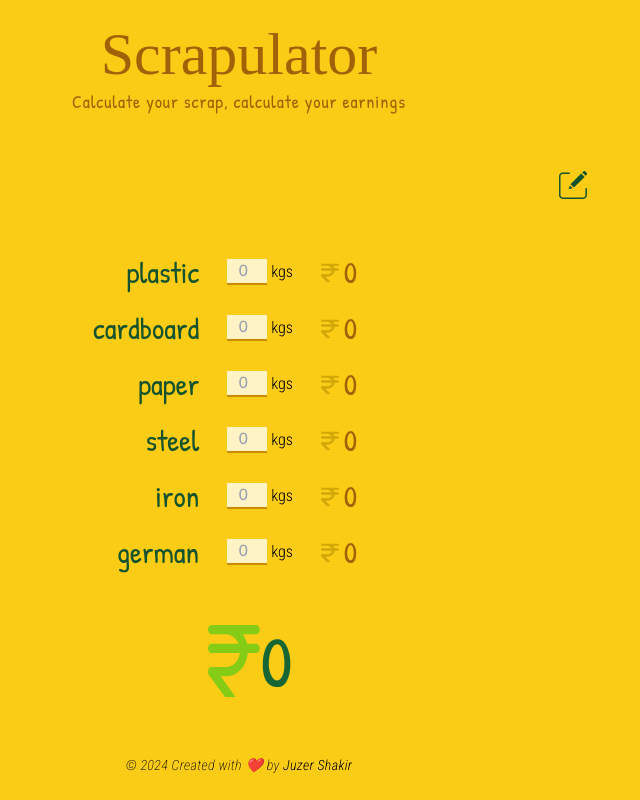
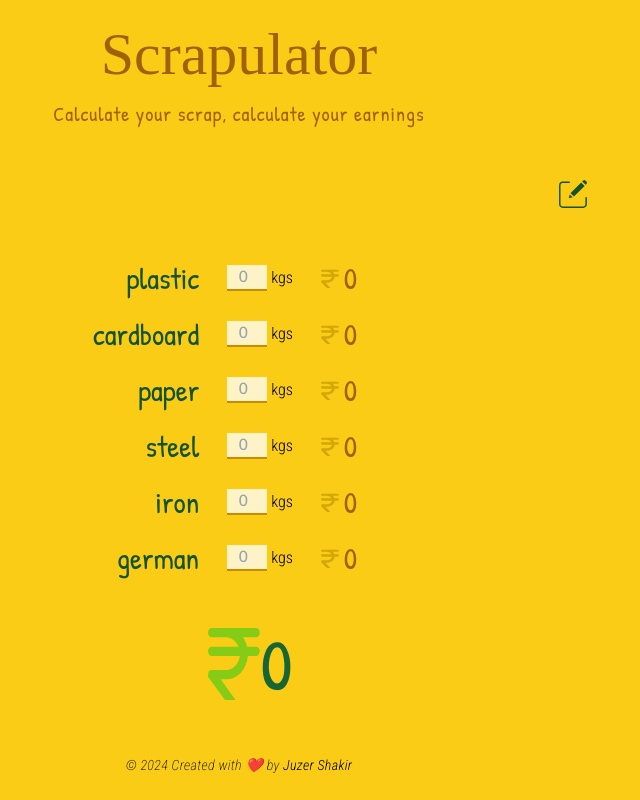
Before and after one commit to JuzerShakir/scrapulator, a React (Vite) app: page / in a window 1280 px wide. Shown: the whole page, without its empty margins (401-1041 px from the left). Built offline with nearby package versions, Linux system fonts and the light colour scheme; a web font is replaced by a local one.

Commit message:
update font-size, text alignment & gap

```diff
--- a/src/components/Header.jsx
+++ b/src/components/Header.jsx
@@ -6,11 +6,11 @@ Header.propTypes = ValidateHeaderProps;
 export default function Header({ title, subHeadings }) {
 	return (
 		<>
-			<header className="flex flex-col items-center gap-1 w-full">
+			<header className="flex flex-col items-center gap-4 w-full">
 				<h1 className="patrick-hand-sc-regular text-6xl text-yellow-700">
 					{title}
 				</h1>
-				<h2 className="patrick-hand-regular text-lg text-yellow-700 tracking-wider">
+				<h2 className="patrick-hand-regular text-xl text-center text-yellow-700 tracking-wider">
 					<SubHeading subHeadings={subHeadings} />
 				</h2>
 			</header>
--- a/src/components/HomePage/ScrapItems.jsx
+++ b/src/components/HomePage/ScrapItems.jsx
@@ -46,7 +46,7 @@ export default function ScrapItems({ items, setItems }) {
 
 function Item({ item, onHandleItemEarnings }) {
 	return (
-		<li className="flex justify-end gap-7">
+		<li className="flex justify-end gap-x-7">
 			<form className="flex gap-7" onSubmit={(e) => e.preventDefault()}>
 				{/* title */}
 				<label
```
